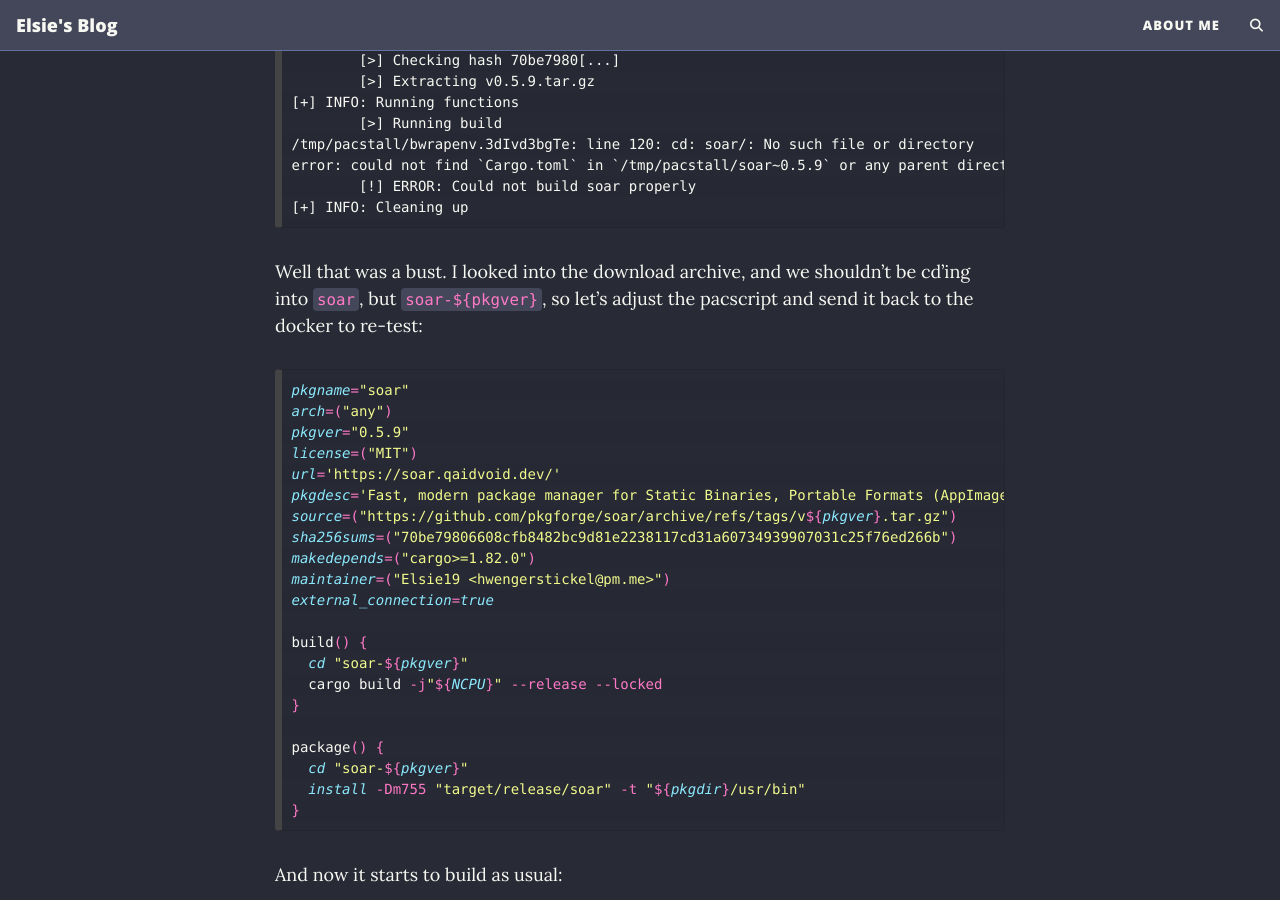
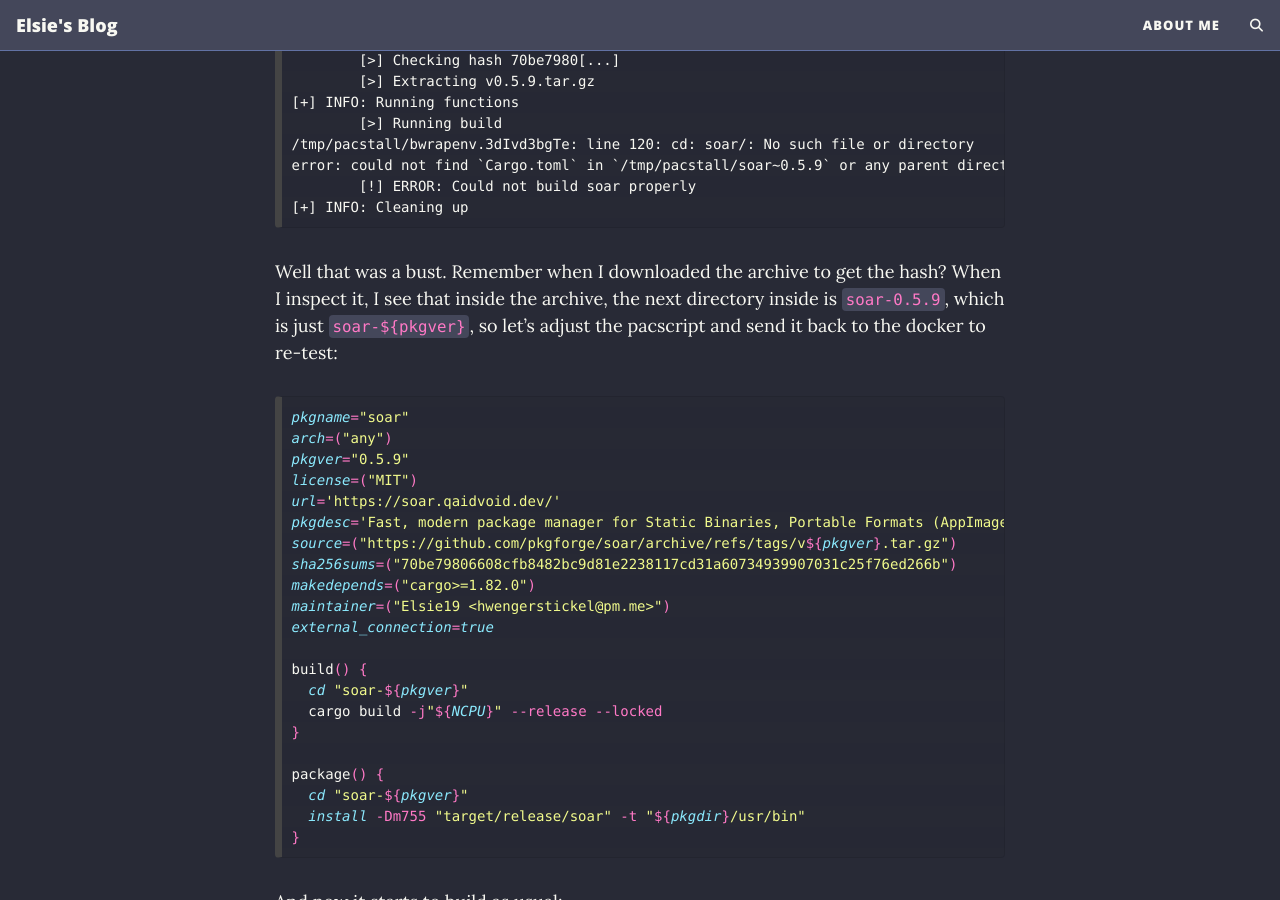
Before and after one commit to Elsie19/Elsie19, a Jekyll site: the page built from docs/_posts/2025-02-27-making-a-pacscript.md, in a window 1280 px wide and 900 px high, scrolled down 5929 px. Built offline with Jekyll 4.4.1, drawn with Linux system fonts in a browser that asks for light colours; comment, search, counter and statistics services are not loaded.

Commit message:
Make it clear how I got to the dir path

````diff
--- a/docs/_posts/2025-02-27-making-a-pacscript.md
+++ b/docs/_posts/2025-02-27-making-a-pacscript.md
@@ -229,7 +229,7 @@ error: could not find `Cargo.toml` in `/tmp/pacstall/soar~0.5.9` or any parent d
 [+] INFO: Cleaning up
 ```
 
-Well that was a bust. I looked into the download archive, and we shouldn't be cd'ing into `soar`, but `soar-${pkgver}`, so let's adjust the pacscript and send it back to the docker to re-test:
+Well that was a bust. Remember when I downloaded the archive to get the hash? When I inspect it, I see that inside the archive, the next directory inside is `soar-0.5.9`, which is just `soar-${pkgver}`, so let's adjust the pacscript and send it back to the docker to re-test:
 
 ```bash
 pkgname="soar"
````
